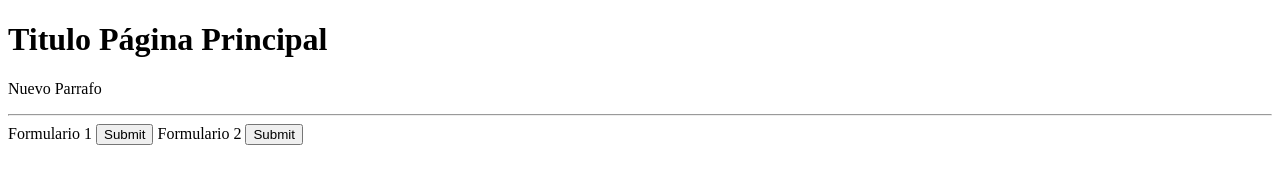
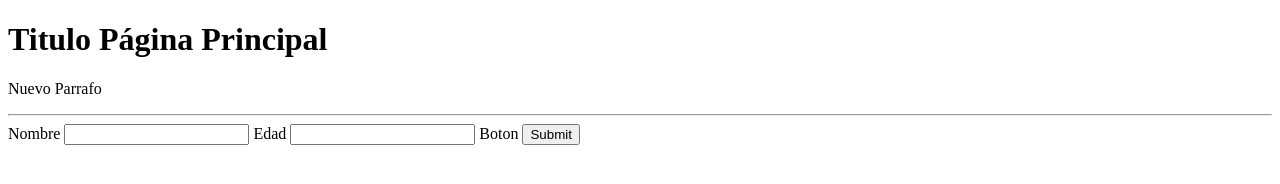
Before and after one commit to DanielinPOO/GitLearning, a plain HTML site: page index.html in a window 1280 px wide. Drawn offline with Linux system fonts and the light colour scheme.

Commit message:
Se modifica y agrega cambios al formulario

```diff
--- a/index.html
+++ b/index.html
@@ -11,9 +11,11 @@
     <p>Nuevo Parrafo</p>
     <hr>
     <form action="#" method="">
-        <label>Formulario 1</label>
-        <input type="submit" name="Boton">
-        <label>Formulario 2</label>
+        <label>Nombre</label>
+        <input type="text" name="nombre">
+        <label>Edad</label>
+        <input type="text" name="edad">
+        <label>Boton</label>
         <input type="submit" name="Boton">
     </form>
 </body>
```
